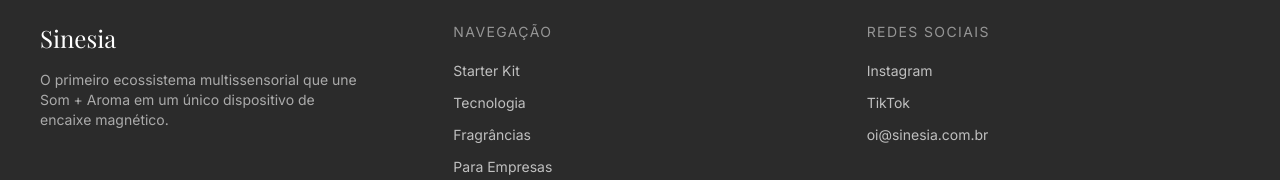
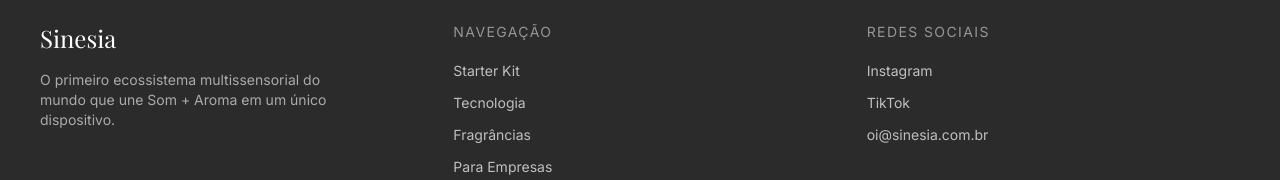
Before and after one commit to victorbcoelho/SiteCheiro, a Next.js app: page / in a window 1280 px wide. Shown: the part 5659-5839 px from the top of the page. Built offline with nearby package versions, Linux system fonts and the light colour scheme; no server answers; a web font is replaced by a local one.

Commit message:
Update footer tagline copy

```diff
--- a/components/sections/Footer.tsx
+++ b/components/sections/Footer.tsx
@@ -15,8 +15,7 @@ export default function Footer() {
         <div>
           <p className="font-serif text-2xl mb-4">Sinesia</p>
           <p className="text-sm text-white/60 max-w-xs">
-            O primeiro ecossistema multissensorial que une Som + Aroma em um
-            único dispositivo de encaixe magnético.
+            O primeiro ecossistema multissensorial do mundo que une Som + Aroma em um único dispositivo.
           </p>
         </div>
 
```
